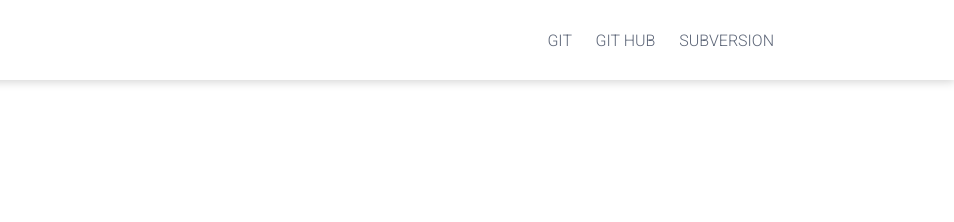
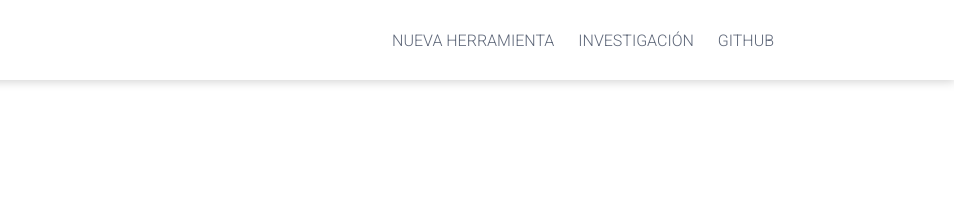
Before and after one commit to Edwvillamizar/GITHUBPrueba, a plain HTML site: page Index.html in a window 1280 px wide. Shown: the top 222 px of the page, 326-1280 px from the left. Drawn offline with nearby package versions, Linux system fonts and the light colour scheme.

Commit message:
Presentación video

```diff
--- a/Index.html
+++ b/Index.html
@@ -19,9 +19,9 @@
                     <img src="imagenes/logoedward.png" alt="">
                 </div>
                 <div class="enlaces-header">
-                    <a href="#">GIT</a>
-                    <a href="#">GIT HUB</a>
-                    <a href="#"> SUBVERSION </a>
+                    <a href="#">NUEVA HERRAMIENTA</a>
+                    <a href="#">INVESTIGACIÓN</a>
+                    <a href="#"> GITHUB </a>
                 </div>
                 <div class="hamburguer">
                     <i class="fas fa-bars"></i>
```
